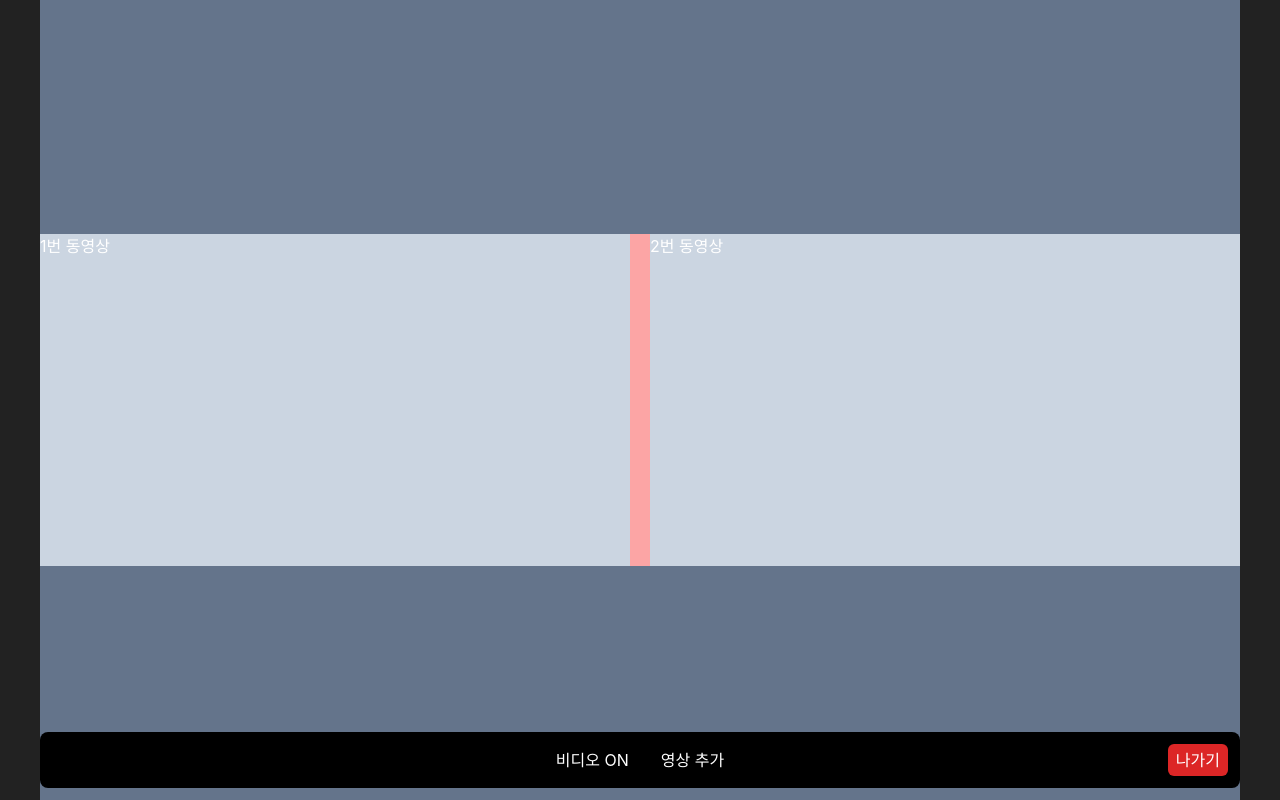
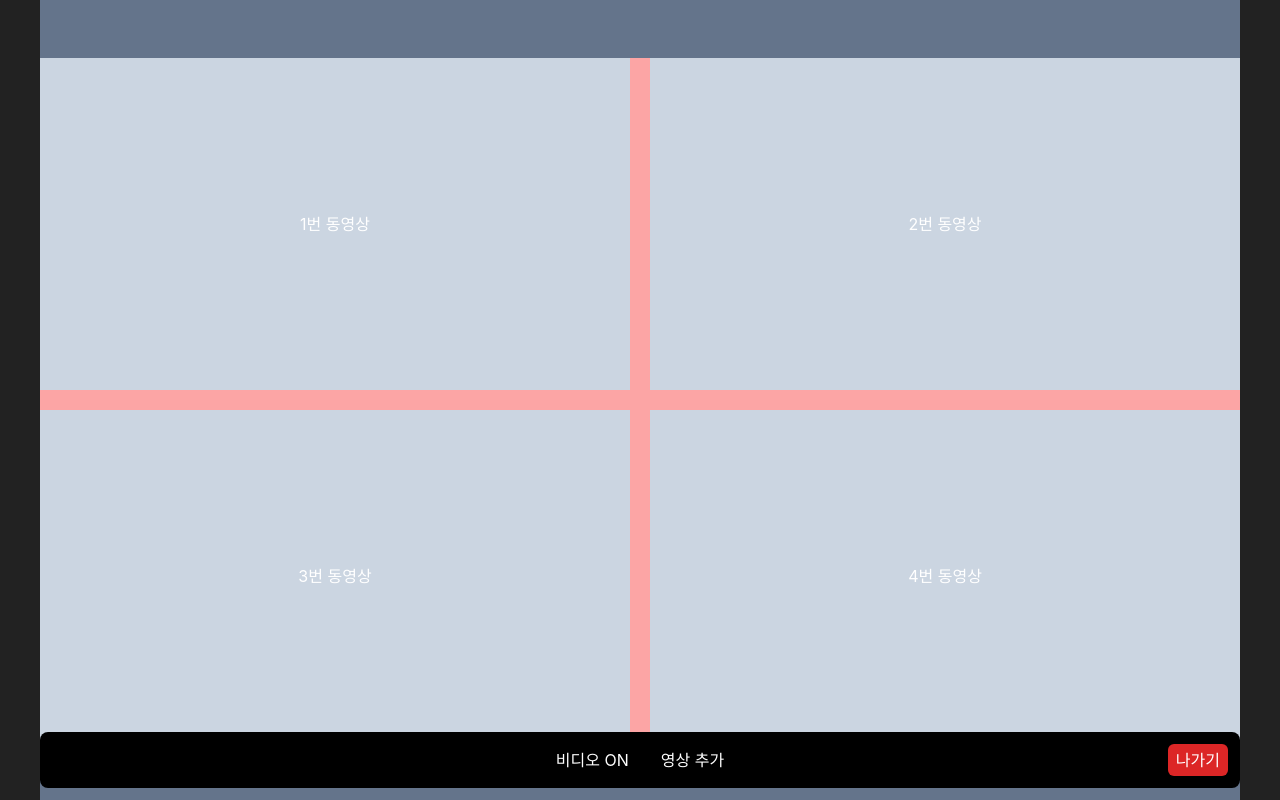
Before and after one commit to kimminsu31415/withstudy, a React (Create React App) app: page /test in a window 1280 px wide. Built offline with nearby package versions, Linux system fonts and the light colour scheme.

Commit message:
fix: 영상 배열 수정

```diff
--- a/src/pages/Test.jsx
+++ b/src/pages/Test.jsx
@@ -1,19 +1,39 @@
 import React from "react";
 
 function Test() {
+  // 동영상 목록 (테스트: 3개인 경우)
+  const videos = ["1번 동영상", "2번 동영상", "3번 동영상", "4번 동영상"];
+  // 4번 동영상을 추가하고 싶다면 아래처럼 넣으면 됩니다.
+  // const videos = ["1번 동영상", "2번 동영상", "3번 동영상", "4번 동영상"];
+
+  // 동영상 목록을 2개씩 묶어 행(row) 배열로 만듭니다.
+  const videoRows = [];
+  for (let i = 0; i < videos.length; i += 2) {
+    videoRows.push(videos.slice(i, i + 2));
+  }
+
   return (
     <div className="relative flex min-h-screen w-full bg-[#222222] text-white">
-      {/* 메인콘텐츠 */}
-      <div className="mx-auto flex w-full max-w-[calc(100%-80px)] items-center justify-center bg-slate-500">
-        {/* 영상 */}
-        <div className="flex w-full justify-center gap-5 bg-red-300">
-          {/* flex-1로 각 요소가 같은 너비를 갖도록 하고, w-full을 추가하여 가로폭을 채우도록 설정 */}
-          <div className="aspect-video flex-1 bg-slate-300">1번 동영상</div>
-          <div className="aspect-video flex-1 bg-slate-300">2번 동영상</div>
+      {/* 메인 콘텐츠 */}
+      <div className="mx-auto flex w-full max-w-[calc(100%-80px)] flex-col items-center justify-center bg-slate-500">
+        {/* 영상 영역: 각 행을 flex 컨테이너로 구성 */}
+        <div className="flex w-full flex-col gap-5 bg-red-300">
+          {videoRows.map((row, rowIndex) => (
+            <div key={rowIndex} className="flex w-full justify-center gap-5">
+              {row.map((video, index) => (
+                <div
+                  key={index}
+                  className="flex aspect-video max-w-[calc(50%)] flex-1 items-center justify-center bg-slate-300"
+                >
+                  {video}
+                </div>
+              ))}
+            </div>
+          ))}
         </div>
       </div>
 
-      {/* 메인-마진40퍼 적용 Toolbar (하단 고정 & 마진 유지) */}
+      {/* 하단 Toolbar */}
       <div className="absolute bottom-3 left-0 right-0 mx-auto w-full max-w-[calc(100%-80px)]">
         <div className="flex h-14 items-center justify-center rounded-lg bg-black px-4">
           <div className="flex gap-8">
```
